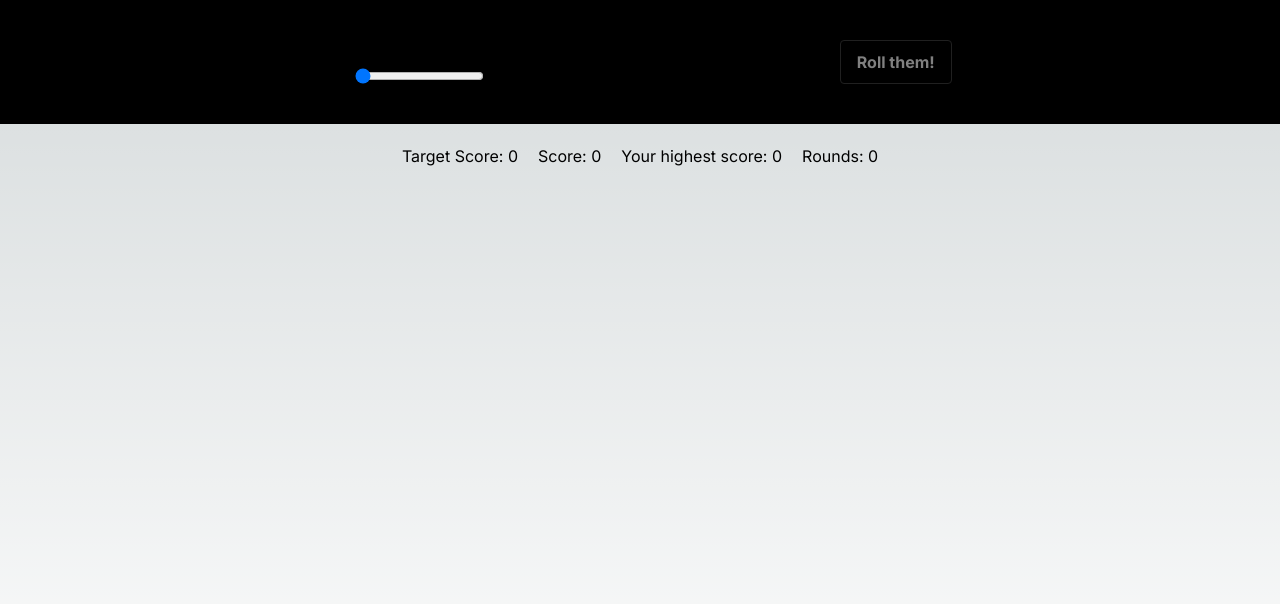
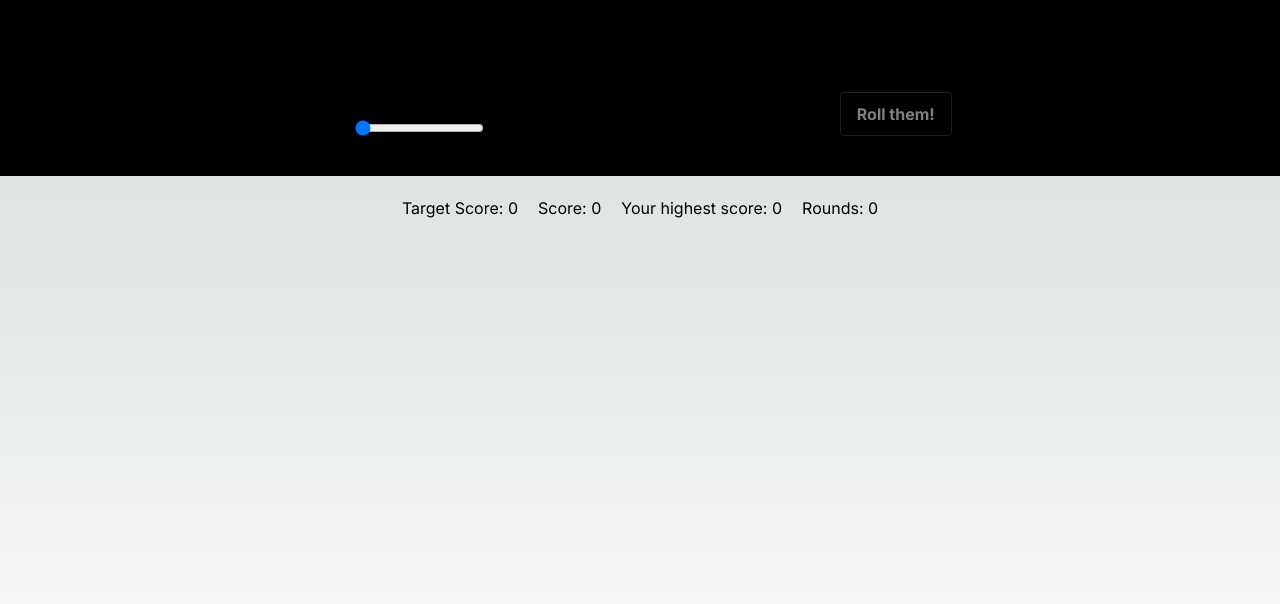
Before and after one commit to ccbabcn/dice-me-up, a Next.js app: page / in a window 1280 px wide. Shown: the top 604 px of the page. Built offline with nearby package versions, Linux system fonts and the light colour scheme.

Commit message:
adds info related to npm and a h2

```diff
--- a/src/components/ui/GameBoard/index.tsx
+++ b/src/components/ui/GameBoard/index.tsx
@@ -29,6 +29,9 @@ const GameBoard = () => {
   return (
     <div className={"felx w-full gap-10"}>
       <div className={"flex flex-col z-20 sticky w-full top-0 bg-black p-10"}>
+        <div className="flex text-2xl uppercase justify-evenly pb-5">
+          <h2>Roll the dice</h2>
+        </div>
         <div className="flex flex-row flex-wrap justify-evenly gap-10">
           <RangeInput
             message={RANGE_MESSAGE}
```
Also changed, not shown: package.json (+12 -1 lines).
